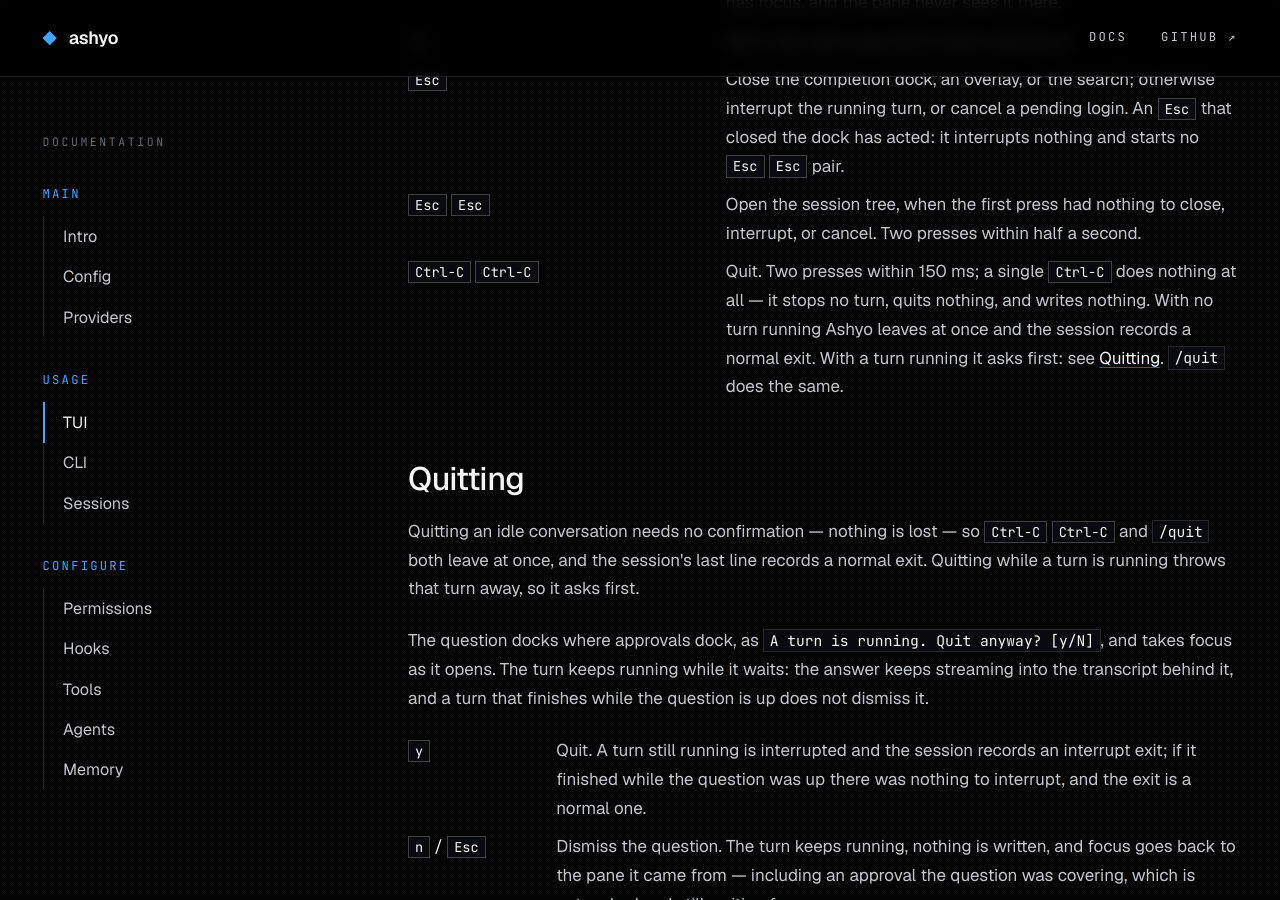
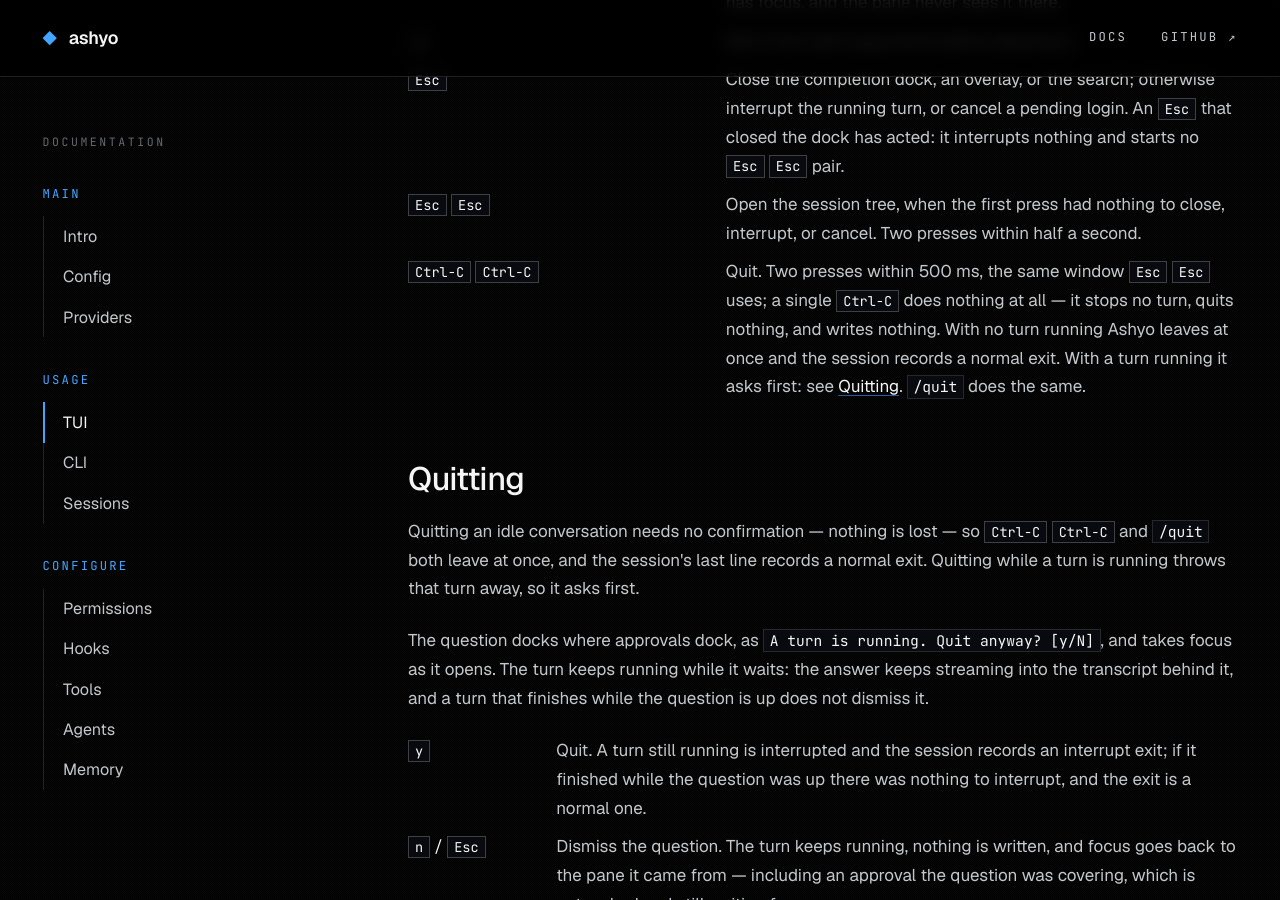
Before and after one commit to ashyo-ai/ashyo-ai.github.io, a Jekyll site: the page built from tui.html, in a window 1280 px wide and 900 px high, scrolled down 2460 px. Built offline with Jekyll 4.4.1, drawn with Linux system fonts in a browser that asks for light colours.

Commit message:
Say the double Ctrl-C window is 500 ms, not 150 ms
Two presses at an ordinary speed usually missed the 150 ms window, so quitting only worked when hurried. The page now names 500 ms and points at the double Esc, which uses the same window.

```diff
--- a/tui.html
+++ b/tui.html
@@ -33,7 +33,7 @@
 <dt><kbd>e</kbd></dt><dd>Edit a tool call's arguments before allowing it.</dd>
 <dt><kbd>Esc</kbd></dt><dd>Close the completion dock, an overlay, or the search; otherwise interrupt the running turn, or cancel a pending login. An <kbd>Esc</kbd> that closed the dock has acted: it interrupts nothing and starts no <kbd>Esc</kbd> <kbd>Esc</kbd> pair.</dd>
 <dt><kbd>Esc</kbd> <kbd>Esc</kbd></dt><dd>Open the session tree, when the first press had nothing to close, interrupt, or cancel. Two presses within half a second.</dd>
-<dt><kbd>Ctrl-C</kbd> <kbd>Ctrl-C</kbd></dt><dd>Quit. Two presses within 150 ms; a single <kbd>Ctrl-C</kbd> does nothing at all — it stops no turn, quits nothing, and writes nothing. With no turn running Ashyo leaves at once and the session records a normal exit. With a turn running it asks first: see <a href="#quitting">Quitting</a>. <code>/quit</code> does the same.</dd>
+<dt><kbd>Ctrl-C</kbd> <kbd>Ctrl-C</kbd></dt><dd>Quit. Two presses within 500 ms, the same window <kbd>Esc</kbd> <kbd>Esc</kbd> uses; a single <kbd>Ctrl-C</kbd> does nothing at all — it stops no turn, quits nothing, and writes nothing. With no turn running Ashyo leaves at once and the session records a normal exit. With a turn running it asks first: see <a href="#quitting">Quitting</a>. <code>/quit</code> does the same.</dd>
 </dl>
 
 <h2 id="quitting">Quitting</h2>
```
